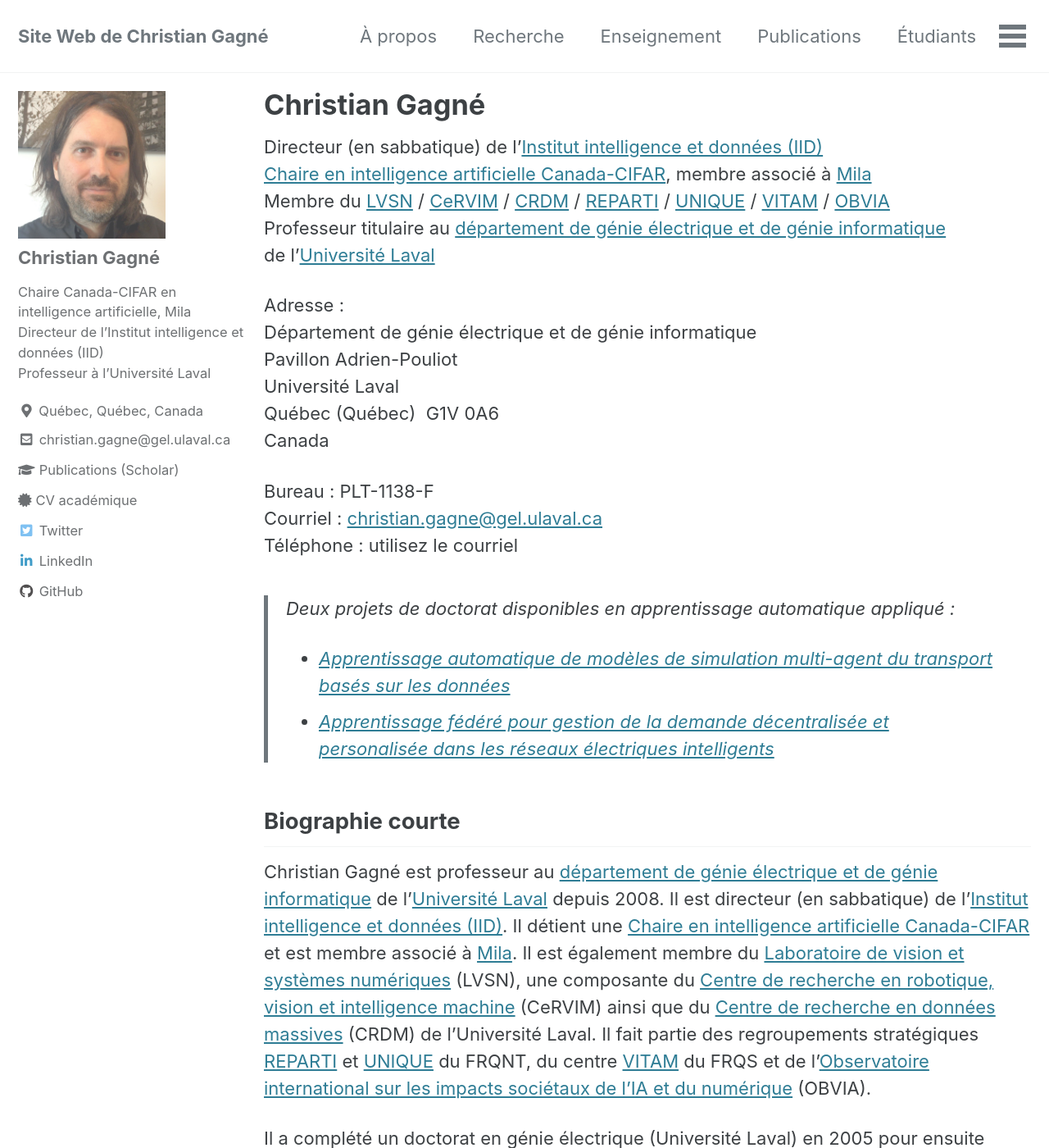
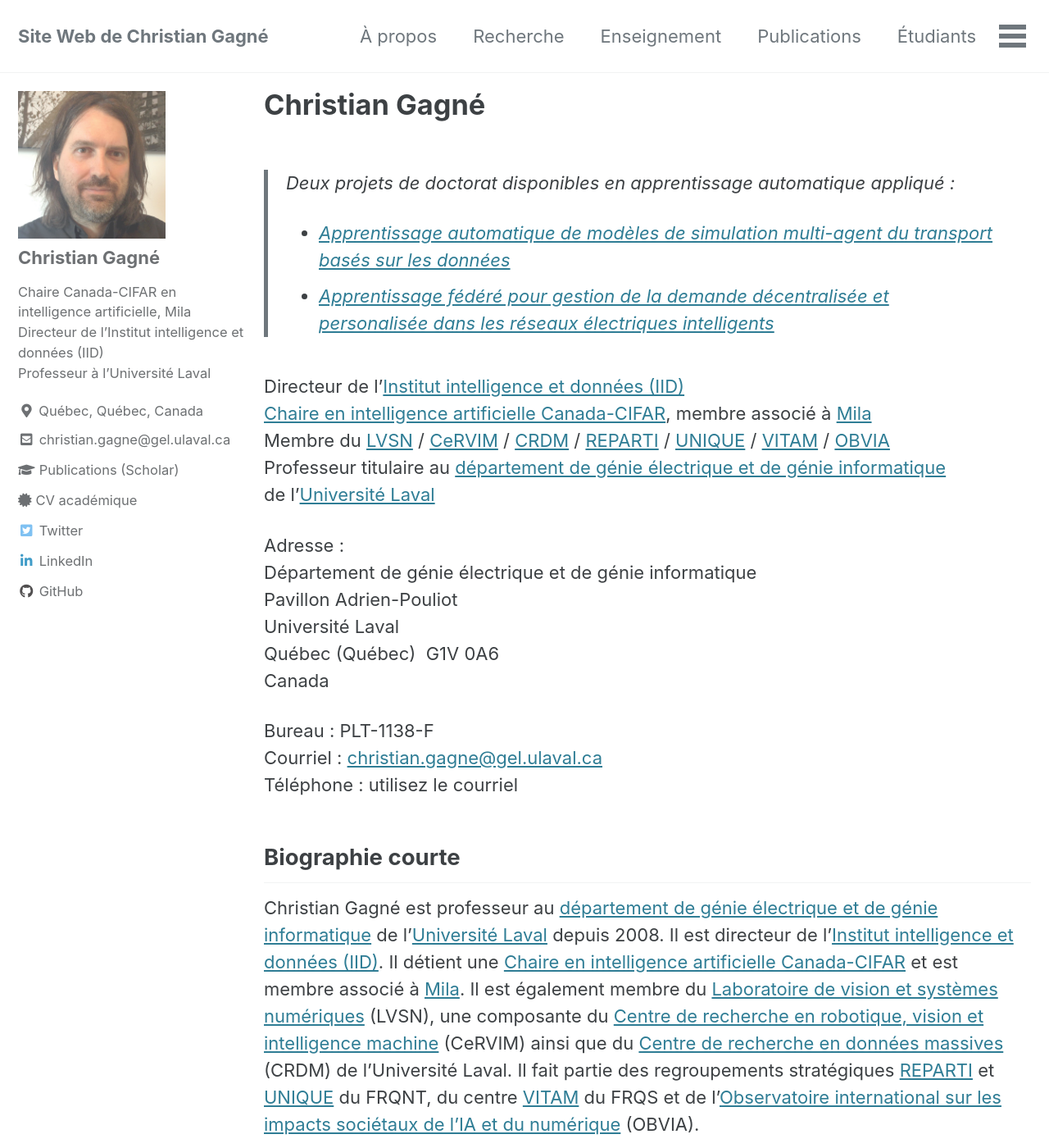
Before and after one commit to chgagne/chgagne.github.io, a Jekyll site: the page built from _pages/index.md, in a window 1280 px wide and 1400 px high. Shown: the whole window at 82% size. Built offline with Jekyll 4.4.1, drawn with Linux system fonts in a browser that asks for light colours; cached includes are drawn as plain includes; part of the change alters nothing that is shown.

Commit message:
Retrait sabbatique.

```diff
--- a/_pages/index.md
+++ b/_pages/index.md
@@ -6,7 +6,11 @@ redirect_from: /francais/apropos
 title: "Christian Gagné"
 ---
 
-Directeur (en sabbatique) de l'[Institut intelligence et données (IID)](https://iid.ulaval.ca)
+> Deux projets de doctorat disponibles en apprentissage automatique appliqué :
+> - [Apprentissage automatique de modèles de simulation multi-agent du transport basés sur les données](https://www.projets-recherche.ulaval.ca/projet?id=431099)
+> - [Apprentissage fédéré pour gestion de la demande décentralisée et personalisée dans les réseaux électriques intelligents](https://www.projets-recherche.ulaval.ca/projet?id=431100)
+
+Directeur de l'[Institut intelligence et données (IID)](https://iid.ulaval.ca)
 [Chaire en intelligence artificielle Canada-CIFAR](https://www.cifar.ca/fr/ia/strategie-pancanadienne-en-matiere-dintelligence-artificielle/les-chaires-en-ia-canada-cifar), membre associé à [Mila](https://mila.quebec)
 Membre du [LVSN](http://vision.gel.ulaval.ca) / [CeRVIM](https://cervim.ulaval.ca) / [CRDM](https://crdm.ulaval.ca) / [REPARTI](https://reparti.ulaval.ca/) / [UNIQUE](https://fr.unique.quebec/accueil) / [VITAM](http://vitam.ulaval.ca/) / [OBVIA](https://observatoire-ia.ulaval.ca/)
 Professeur titulaire au [département de génie électrique et de génie informatique](http://www.gelgif.ulaval.ca)
@@ -24,14 +28,9 @@ Courriel : [christian.gagne@gel.ulaval.ca](mailto:christian.gagne@gel.ulaval.ca)
 Téléphone : utilisez le courriel
 
 
-> Deux projets de doctorat disponibles en apprentissage automatique appliqué :
-> - [Apprentissage automatique de modèles de simulation multi-agent du transport basés sur les données](https://www.projets-recherche.ulaval.ca/projet?id=431099)
-> - [Apprentissage fédéré pour gestion de la demande décentralisée et personalisée dans les réseaux électriques intelligents](https://www.projets-recherche.ulaval.ca/projet?id=431100)
-
-
 ## Biographie courte
 
-Christian Gagné est professeur au [département de génie électrique et de génie informatique](https://www.gelgif.ulaval.ca) de l'[Université Laval](https://www.ulaval.ca) depuis 2008. Il est directeur (en sabbatique) de l'[Institut intelligence et données (IID)](https://iid.ulaval.ca). Il détient une [Chaire en intelligence artificielle Canada-CIFAR](https://www.cifar.ca/fr/ia/strategie-pancanadienne-en-matiere-dintelligence-artificielle/les-chaires-en-ia-canada-cifar) et est membre associé à [Mila](https://mila.quebec). Il est également membre du [Laboratoire de vision et systèmes numériques](https://vision.gel.ulaval.ca) (LVSN), une composante du [Centre de recherche en robotique, vision et intelligence machine](https://cervim.ulaval.ca) (CeRVIM) ainsi que du [Centre de recherche en données massives](https://crdm.ulaval.ca) (CRDM) de l’Université Laval. Il fait partie des regroupements stratégiques [REPARTI](http://reparti.gel.ulaval.ca) et [UNIQUE](https://sites.google.com/view/unique-neuro-ai/abou) du FRQNT, du centre [VITAM](http://www.cersspl.ca/) du FRQS et de l'[Observatoire international sur les impacts sociétaux de l'IA et du numérique](https://observatoire-ia.ulaval.ca/) (OBVIA).
+Christian Gagné est professeur au [département de génie électrique et de génie informatique](https://www.gelgif.ulaval.ca) de l'[Université Laval](https://www.ulaval.ca) depuis 2008. Il est directeur de l'[Institut intelligence et données (IID)](https://iid.ulaval.ca). Il détient une [Chaire en intelligence artificielle Canada-CIFAR](https://www.cifar.ca/fr/ia/strategie-pancanadienne-en-matiere-dintelligence-artificielle/les-chaires-en-ia-canada-cifar) et est membre associé à [Mila](https://mila.quebec). Il est également membre du [Laboratoire de vision et systèmes numériques](https://vision.gel.ulaval.ca) (LVSN), une composante du [Centre de recherche en robotique, vision et intelligence machine](https://cervim.ulaval.ca) (CeRVIM) ainsi que du [Centre de recherche en données massives](https://crdm.ulaval.ca) (CRDM) de l’Université Laval. Il fait partie des regroupements stratégiques [REPARTI](http://reparti.gel.ulaval.ca) et [UNIQUE](https://sites.google.com/view/unique-neuro-ai/abou) du FRQNT, du centre [VITAM](http://www.cersspl.ca/) du FRQS et de l'[Observatoire international sur les impacts sociétaux de l'IA et du numérique](https://observatoire-ia.ulaval.ca/) (OBVIA).
 
 Il a complété un doctorat en génie électrique (Université Laval) en 2005 pour ensuite effectuer un stage postdoctoral conjointement à l'[INRIA Saclay](https://www.inria.fr/centre/saclay) (France) et l'[Université de Lausanne](https://www.unil.ch) (Suisse) en 2005-2006. Il a œuvré comme associé de recherche en milieu industriel entre 2006 et 2008. Il est membre du comité exécutif de l’[ACM Special Interest Group on Evolutionary Computation](https://sig.sigevo.org) (SIGEVO) depuis 2017.
 
```
